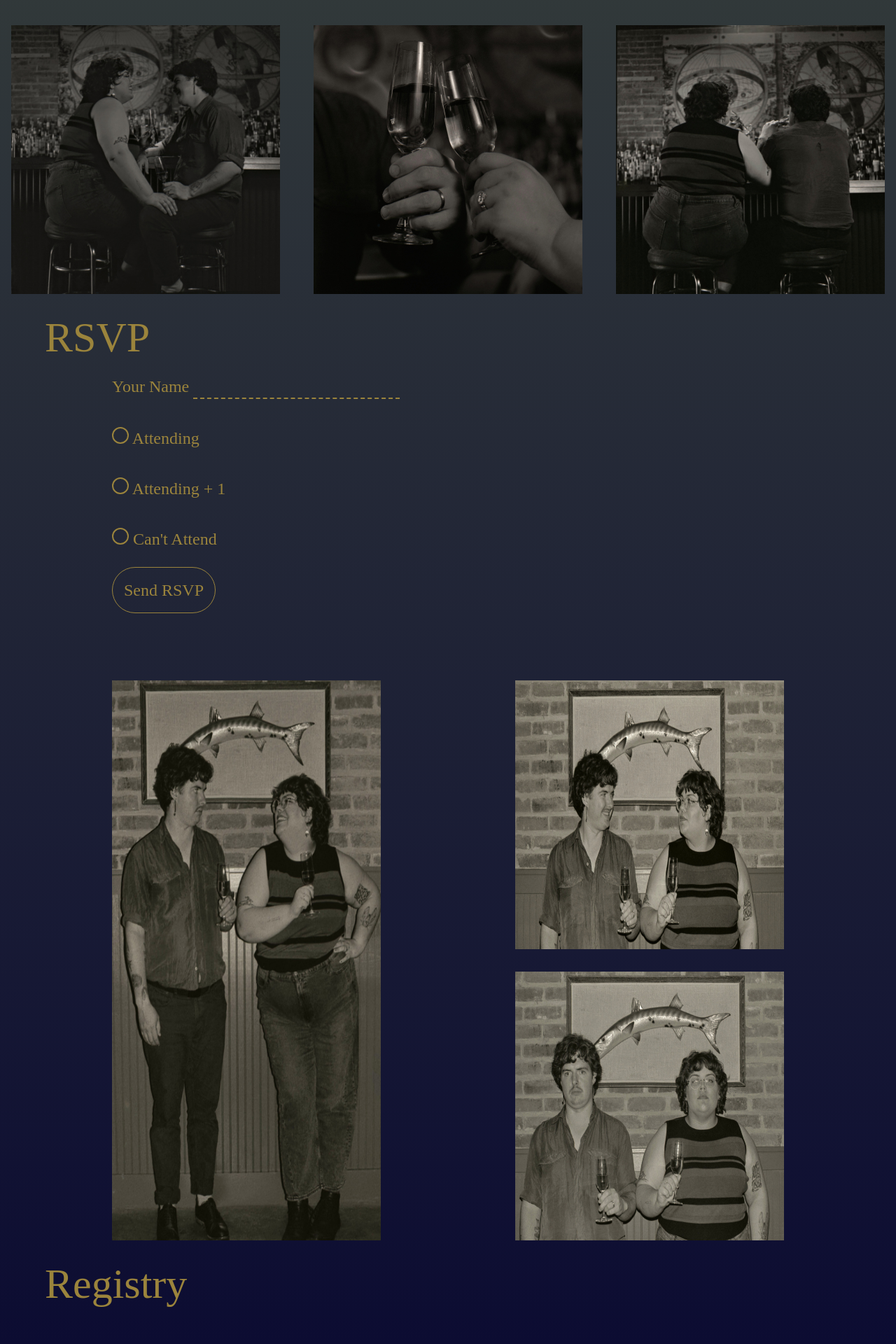
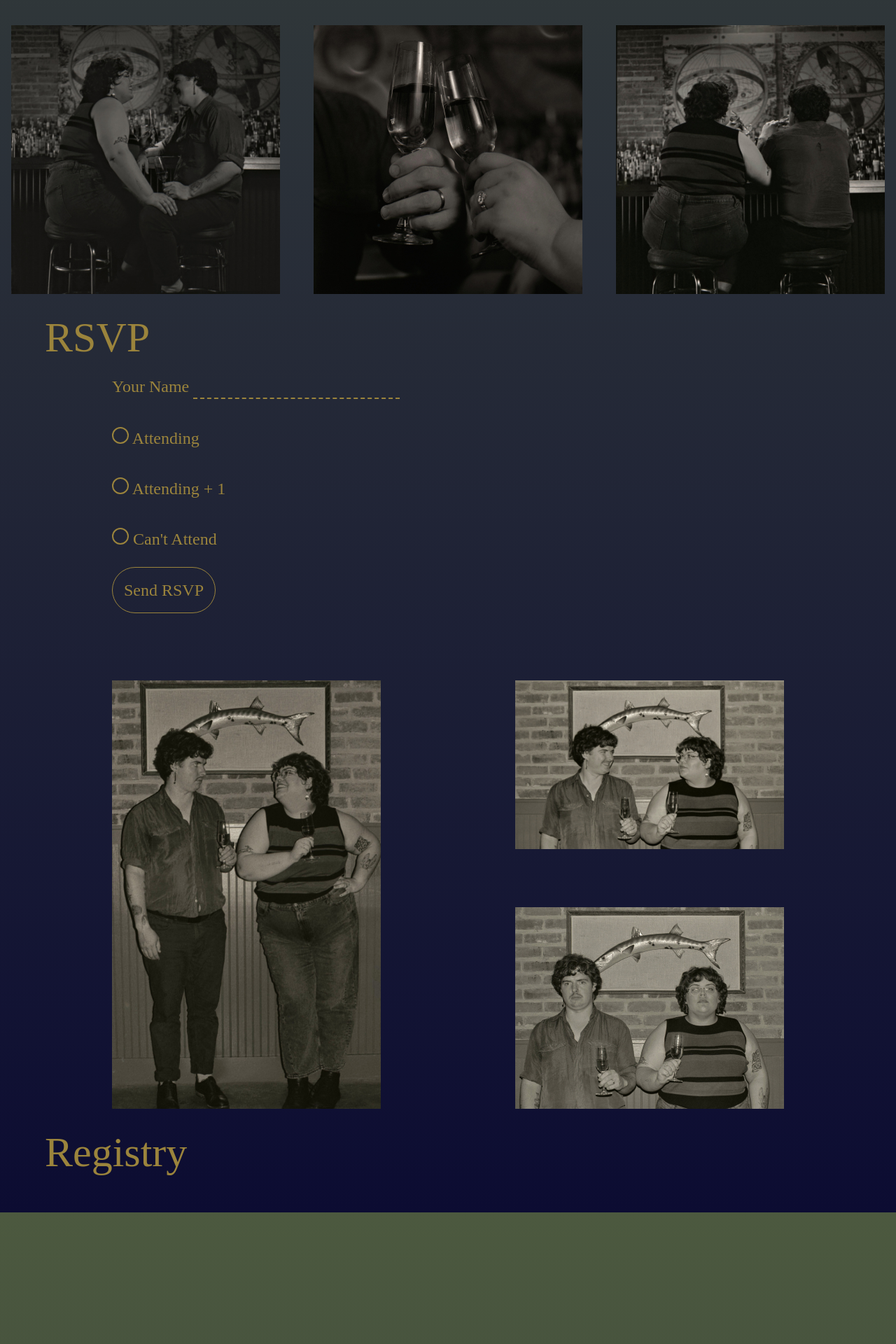
Before and after one commit to whatnotery/wedding, a Jekyll site: the page built from index.md, in a window 1280 px wide. Shown: the part 1411-3331 px from the top of the page at 70% size. Built offline with Jekyll 4.4.1, drawn with Linux system fonts in a browser that asks for light colours; nearby versions of some CDN libraries; some web fonts are replaced; after the commit the page ends 3143 px from its top, so only the background shows below that.

Commit message:
image size change

```diff
--- a/_layouts/default.html
+++ b/_layouts/default.html
@@ -48,13 +48,13 @@
                     class="aspect-16/9 w-full sm:max-w-96"
                     src="{{ '/assets/img/rsvp_1.jpg' | relative_url }}"
                 />
-                <div class="flex flex-col gap-4 sm:gap-8">
+                <div class="flex flex-col gap-4 sm:gap-8 justify-between">
                     <img
-                        class="aspect-square w-full sm:max-w-96"
+                        class="w-full sm:max-w-96"
                         src="{{ '/assets/img/rsvp_2.jpg' | relative_url }}"
                     />
                     <img
-                        class="aspect-square w-full sm:max-w-96"
+                        class="w-full sm:max-w-96"
                         src="{{ '/assets/img/rsvp_3.jpg' | relative_url }}"
                     />
                 </div>
```
